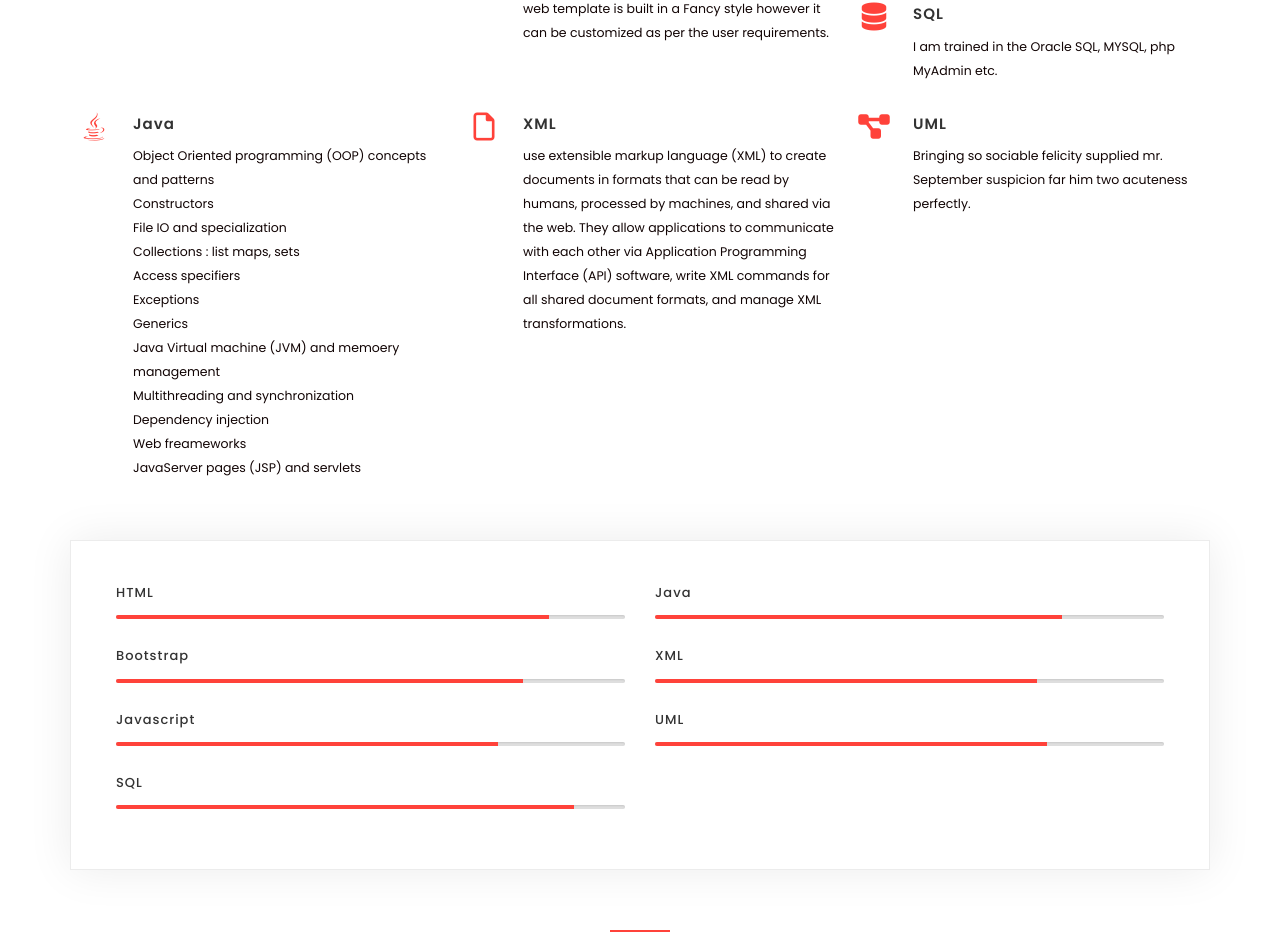
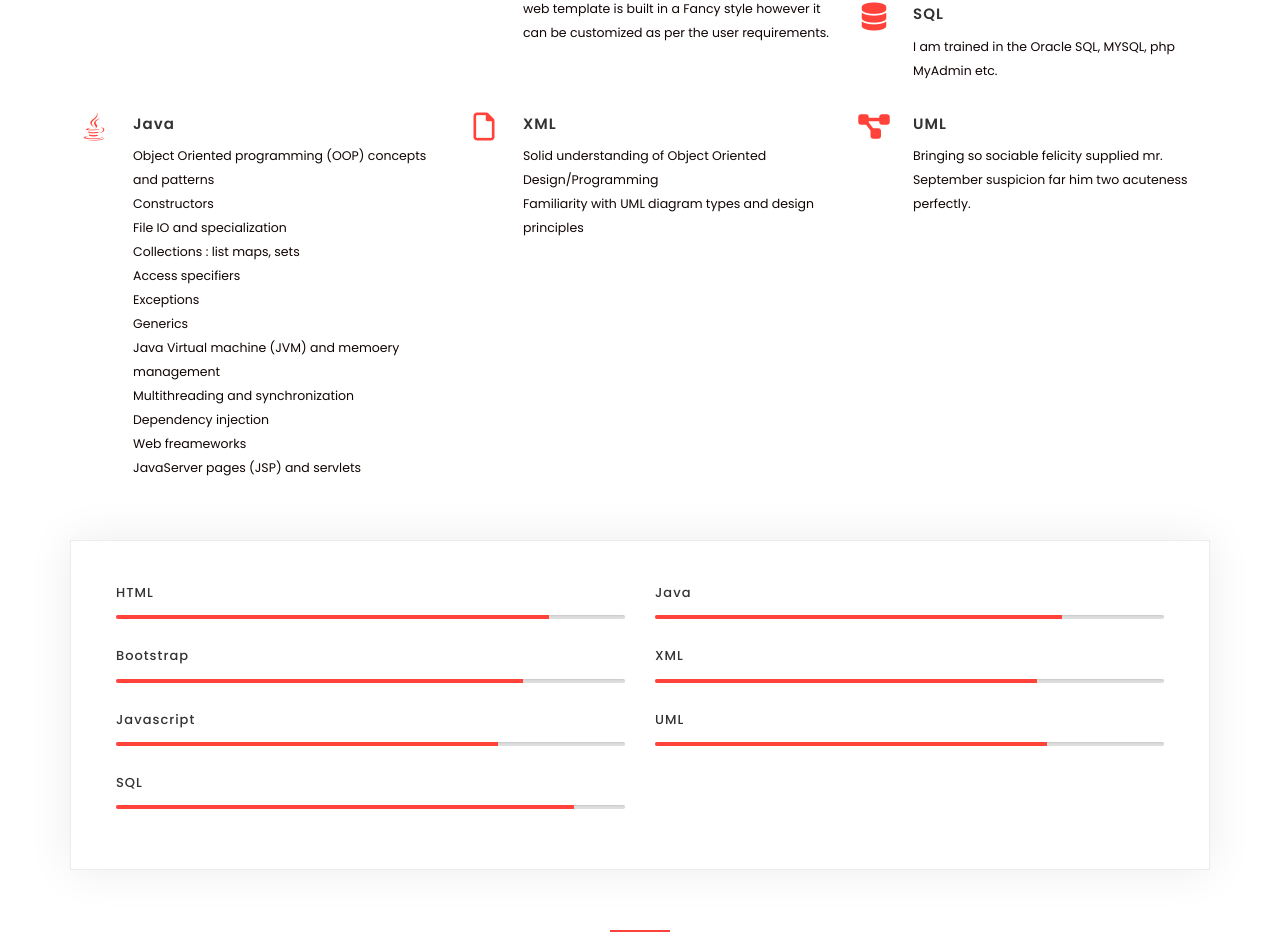
Before and after one commit to nayeem202/nayeem202.github.io, a plain HTML site: page index.html in a window 1280 px wide. Shown: the part 1622-2563 px from the top of the page. Drawn offline with Linux system fonts and the light colour scheme.

Commit message:
Update index.html

```diff
--- a/index.html
+++ b/index.html
@@ -272,7 +272,9 @@
 								</div>
                                 <div class="feat-text">
                                         <span>XML</span>
-                                        <p> use extensible markup language (XML) to create documents in formats that can be read by humans, processed by machines, and shared via the web. They allow applications to communicate with each other via Application Programming Interface (API) software, write XML commands for all shared document formats, and manage XML transformations.</p>
+                                        <p>
+Solid understanding of Object Oriented Design/Programming <br/>
+Familiarity with UML diagram types and design principles</p>
                                 </div>
                             </div>
                         </div>
```
